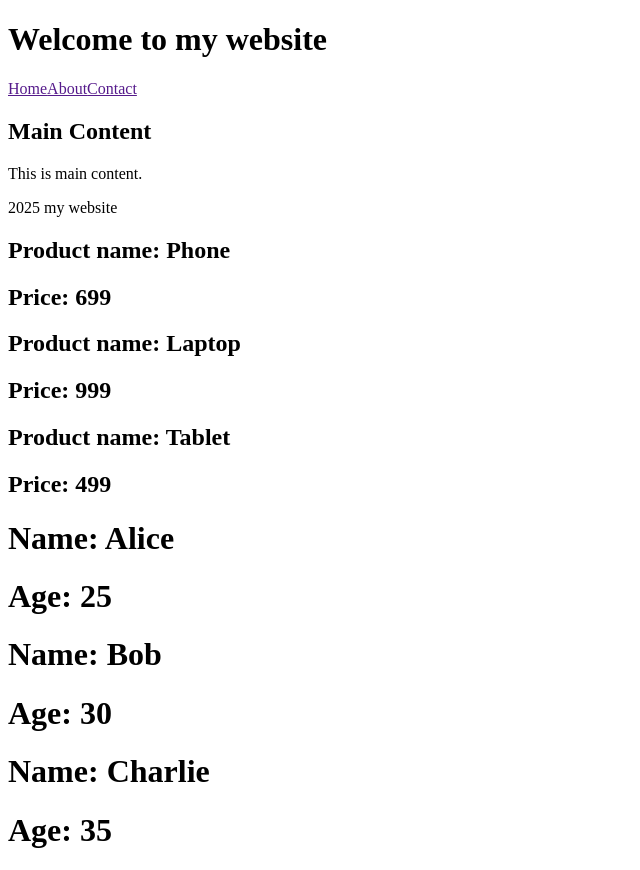
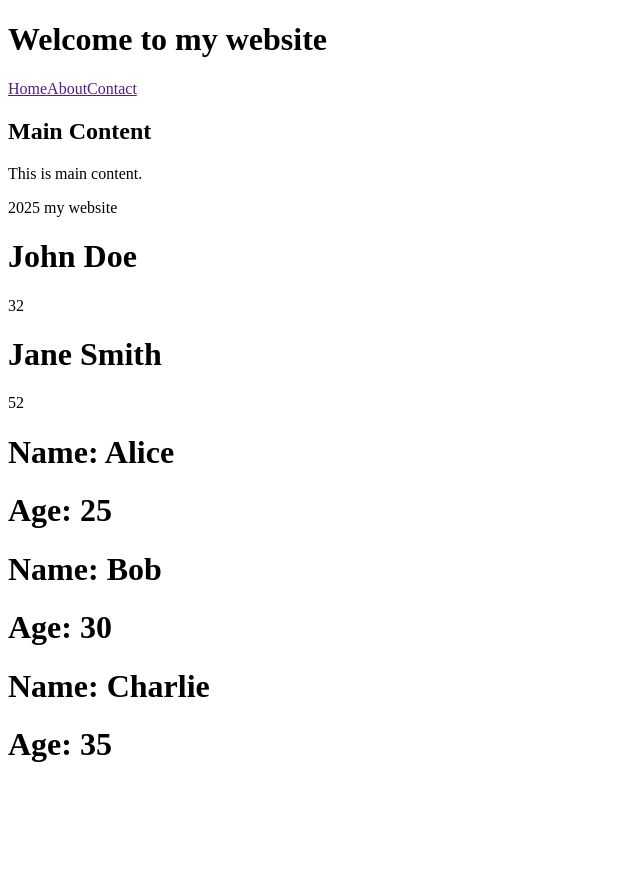
Before and after one commit to barmanb17/react, a React (Vite) app in the folder react/: page / in a window 1280 px wide. Shown: the whole page, without its empty margins (0-640 px from the left). After the commit the page ends 800 px from the top, so only its background shows below. Built offline with nearby package versions, Linux system fonts and the light colour scheme.

Commit message:
listes practice done

```diff
--- a/react/src/components/ProductInfo.jsx
+++ b/react/src/components/ProductInfo.jsx
@@ -1,19 +1,24 @@
 import React from 'react'
 
 const ProductInfo = () => {
-    const products = [
-        {id: 1, name: 'Phone', price: 699},
-        {id: 2, name: 'Laptop', price: 999},
-        {id: 3, name: 'Tablet', price: 499},
+    const users = [
+            { id: 1, name: 'John Doe', age: 32 },
+            { id: 2, name: 'Jane Smith', age: 52 },
+            { id: 3, name: 'Alice Johnson', age: 28 },
     ]
   return (
     <div>
-        {products.map((product)=> (
-            <div key={product.id}>
-                <h2>Product name: {product.name}</h2>
-                <h2>Price: {product.price}</h2>
-            </div>
-        ))}
+        {users.map((user)=> {
+            if (user.age > 30) {
+                return (
+                    <div key={user.id}>
+                        <h1>{user.name}</h1>
+                        <p>{user.age}</p>
+                    </div>
+                )
+            }
+            return null;
+        })}
     </div>
   )
 }
```
Also changed, not shown: 1 other file (tests, documents, lock files or other folders).
